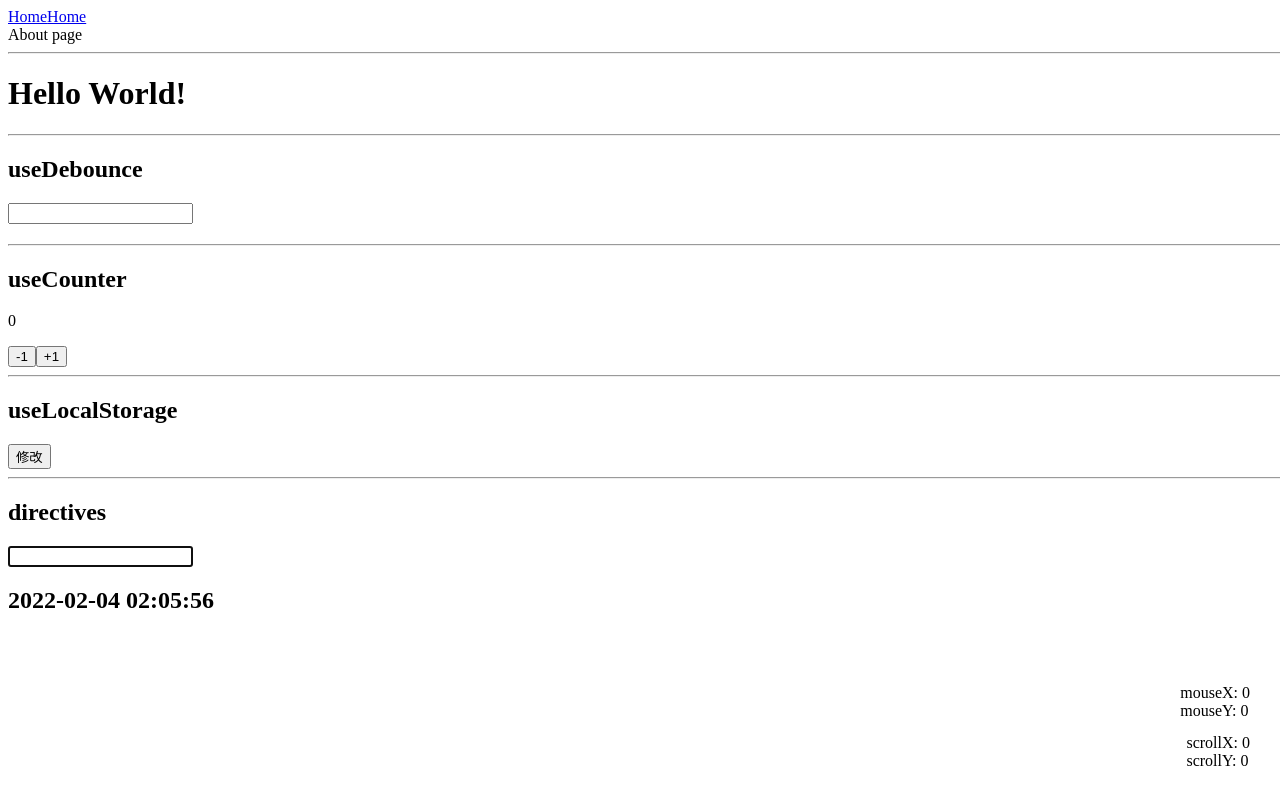
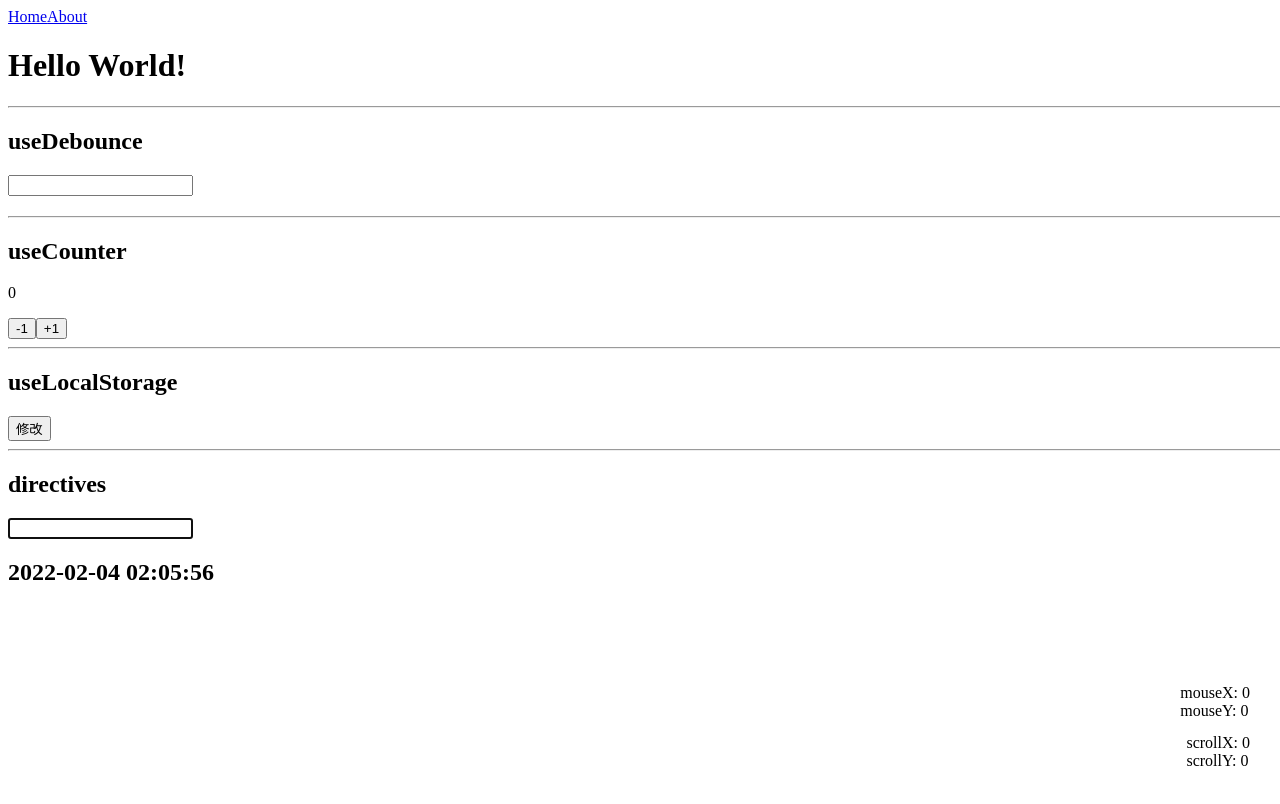
Before and after one commit to Hongbusi/learn-vue3, a Vue app: page /about in a window 1280 px wide. Shown: the top 804 px of the page. Built offline with nearby package versions, Linux system fonts and the light colour scheme.

Commit message:
feat: optimization

```diff
--- a/src/App.vue
+++ b/src/App.vue
@@ -1,113 +1,19 @@
 <template>
   <div class="content">
     <router-link to="/home">Home</router-link>
-    <router-link to="/about">Home</router-link>
+    <router-link to="/about">About</router-link>
     <router-view></router-view>
-    <hr>
-
-    <h1>Hello World!</h1>
-    <hr>
-
-    <h2>useDebounce</h2>
-    <input v-model="message">
-    <h2>{{ message }}</h2>
-    <hr>
-
-    <h2>useCounter</h2>
-    <p>{{ counter }}</p>
-    <button @click="decrement">-1</button>
-    <button @click="increment">+1</button>
-    <hr>
-
-    <h2>useLocalStorage</h2>
-    <button @click="clickEdit">修改</button>
-
-    <div class="scroll">
-      <div>scrollX: {{ scrollX }}</div>
-      <div>scrollY: {{ scrollY }}</div>
-    </div>
-
-    <div class="mouse">
-      <div>mouseX: {{ mouseX }}</div>
-      <div>mouseY: {{ mouseY }}</div>
-    </div>
-    <hr>
-
-    <h2>directives</h2>
-    <directives />
   </div>
 </template>
 
 <script>
-import useDebounce from './hooks/useDebounce';
-import useCounter from "./hooks/useCounter";
-import useTitle from "./hooks/useTitle";
-import useScrollPosition from './hooks/useScrollPosition';
-import useMousePosition from './hooks/useMousePosition';
-import useLocalStorage from './hooks/useLocalStorage';
+export default {
+  setup() {
 
-import directives from './components/directives.vue';
-
-export default {
-  components: {
-    directives
-  },
-
-  setup() {
-    const message = useDebounce();
-
-    const { counter, increment, decrement } = useCounter();
-
-    const titleRef = useTitle();
-
-    setTimeout(() => {
-      titleRef.value = "测试 title";
-    }, 3000);
-
-    const { scrollX, scrollY } = useScrollPosition();
-
-    const { mouseX, mouseY } = useMousePosition();
-
-    const data = useLocalStorage('name', 'hbs');
-
-    const clickEdit = () => {
-      data.value = 'Hongbusi';
-    }
-
-    return {
-      message,
-
-      counter,
-      increment,
-      decrement,
-
-      scrollX,
-      scrollY,
-
-      mouseX,
-      mouseY,
-
-      clickEdit
-    };
   }
 };
 </script>
 
 <style>
-.content {
-  width: 3000px;
-  height: 5000px;
-}
 
-.scroll {
-  position: fixed;
-  right: 30px;
-  bottom: 30px;
-}
-
-.mouse {
-  position: fixed;
-  right: 30px;
-  bottom: 80px;
-}
 </style>
--- a/src/views/About.vue
+++ b/src/views/About.vue
@@ -1,15 +1,108 @@
 <template>
-  <div>
-    About page
+  <div class="content">
+    <h1>Hello World!</h1>
+    <hr>
+
+    <h2>useDebounce</h2>
+    <input v-model="message">
+    <h2>{{ message }}</h2>
+    <hr>
+
+    <h2>useCounter</h2>
+    <p>{{ counter }}</p>
+    <button @click="decrement">-1</button>
+    <button @click="increment">+1</button>
+    <hr>
+
+    <h2>useLocalStorage</h2>
+    <button @click="clickEdit">修改</button>
+
+    <div class="scroll">
+      <div>scrollX: {{ scrollX }}</div>
+      <div>scrollY: {{ scrollY }}</div>
+    </div>
+
+    <div class="mouse">
+      <div>mouseX: {{ mouseX }}</div>
+      <div>mouseY: {{ mouseY }}</div>
+    </div>
+    <hr>
+
+    <h2>directives</h2>
+    <directives />
   </div>
 </template>
 
 <script>
-  export default {
+import useDebounce from '../hooks/useDebounce';
+import useCounter from "../hooks/useCounter";
+import useTitle from "../hooks/useTitle";
+import useScrollPosition from '../hooks/useScrollPosition';
+import useMousePosition from '../hooks/useMousePosition';
+import useLocalStorage from '../hooks/useLocalStorage';
 
+import directives from '../components/directives.vue';
+
+export default {
+  components: {
+    directives
+  },
+
+  setup() {
+    const message = useDebounce();
+
+    const { counter, increment, decrement } = useCounter();
+
+    const titleRef = useTitle();
+
+    setTimeout(() => {
+      titleRef.value = "测试 title";
+    }, 3000);
+
+    const { scrollX, scrollY } = useScrollPosition();
+
+    const { mouseX, mouseY } = useMousePosition();
+
+    const data = useLocalStorage('name', 'hbs');
+
+    const clickEdit = () => {
+      data.value = 'Hongbusi';
+    }
+
+    return {
+      message,
+
+      counter,
+      increment,
+      decrement,
+
+      scrollX,
+      scrollY,
+
+      mouseX,
+      mouseY,
+
+      clickEdit
+    };
   }
+};
 </script>
 
-<style scoped>
+<style>
+.content {
+  width: 3000px;
+  height: 5000px;
+}
 
+.scroll {
+  position: fixed;
+  right: 30px;
+  bottom: 30px;
+}
+
+.mouse {
+  position: fixed;
+  right: 30px;
+  bottom: 80px;
+}
 </style>
```
